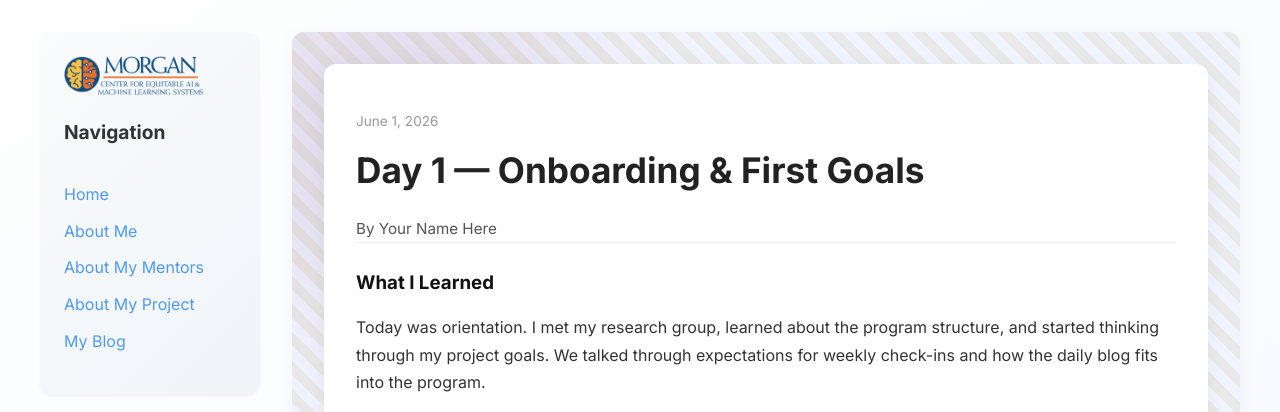
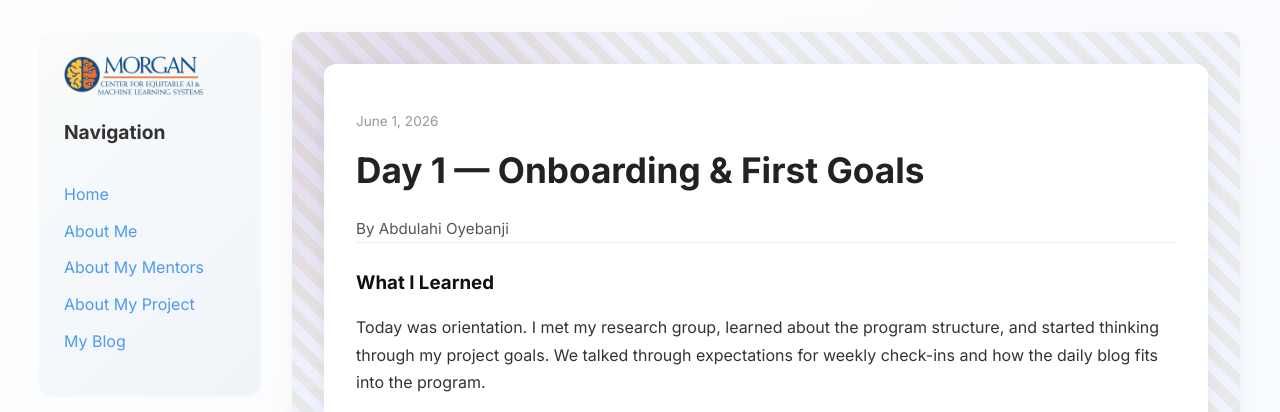
Before and after one commit to abdulahi-banji/abdulahi-banjiceamls26.github.io, a Jekyll site: the page built from _posts/2026-06-01-day-1.md, in a window 1280 px wide. Shown: the top 412 px of the page. Built offline with Jekyll 4.4.1, drawn with Linux system fonts in a browser that asks for light colours.

Commit message:
Update site identity and contact information

```diff
--- a/_config.yml
+++ b/_config.yml
@@ -4,11 +4,11 @@
 # =====================================================
 
 # ----- Identity (shown in SEO + browser tab) -----
-title: Your Name Here                              # <- your name
-author: Your Name Here                             # <- your name (shown as post byline)
+title: Abdulahi Oyebanji                             # <- your name
+author: Abdulahi Oyebanji                            # <- your name (shown as post byline)
 description: My CEAMLS SAIRI Summer Research Site  # <- short site tagline
-email:                                             # <- (optional) contact email for SEO
-url: https://your-username.github.io               # <- your final site URL (canonical SEO links)
+email: abdulahioyebanji01@gmail.com                                           # <- (optional) contact email for SEO
+url: https://abdulahi-banjiceamls26.github.io              # <- your final site URL (canonical SEO links)
 lang: en-US
 
 # ----- Branding (program-wide; rarely changes) -----
```
